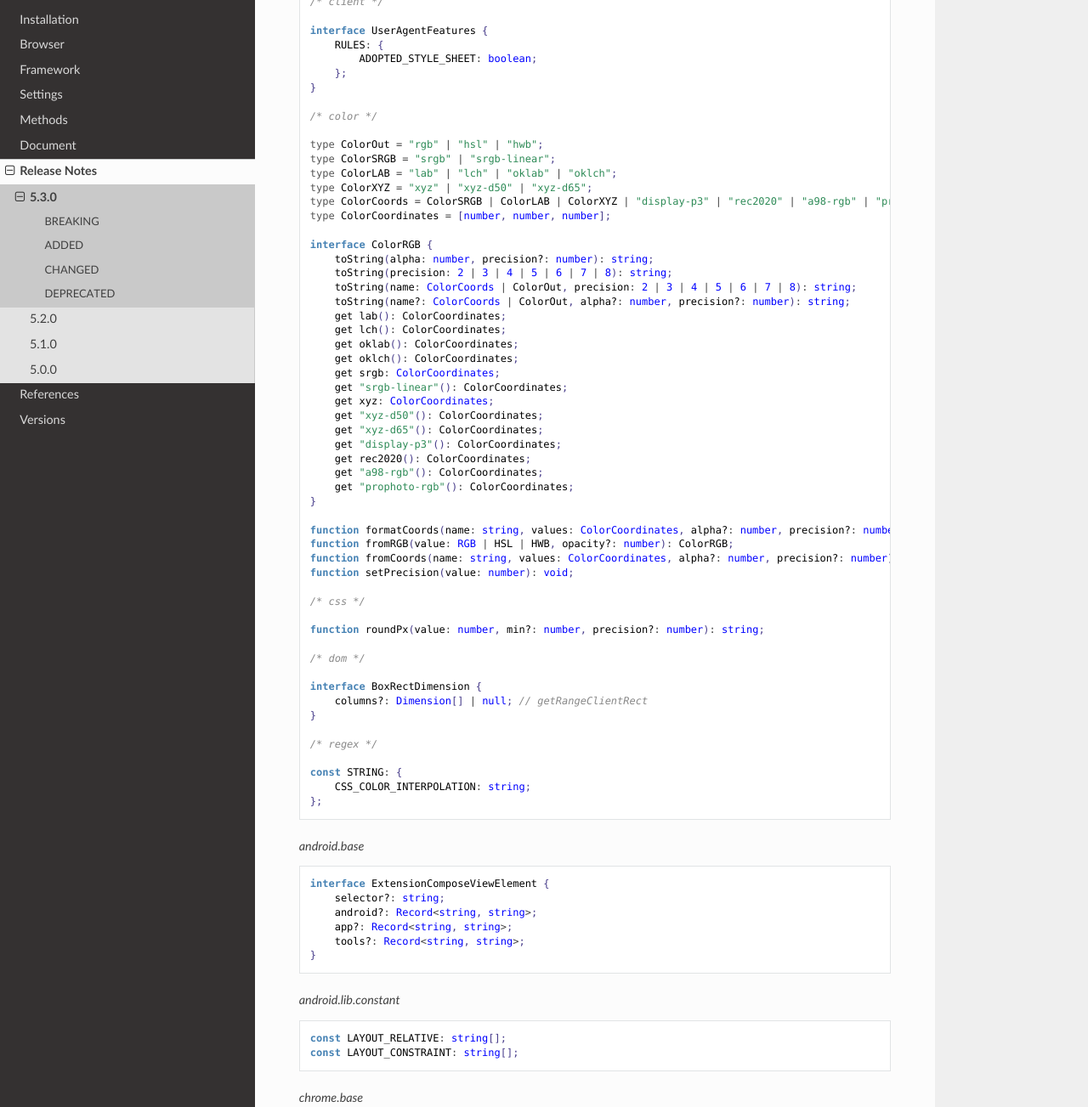
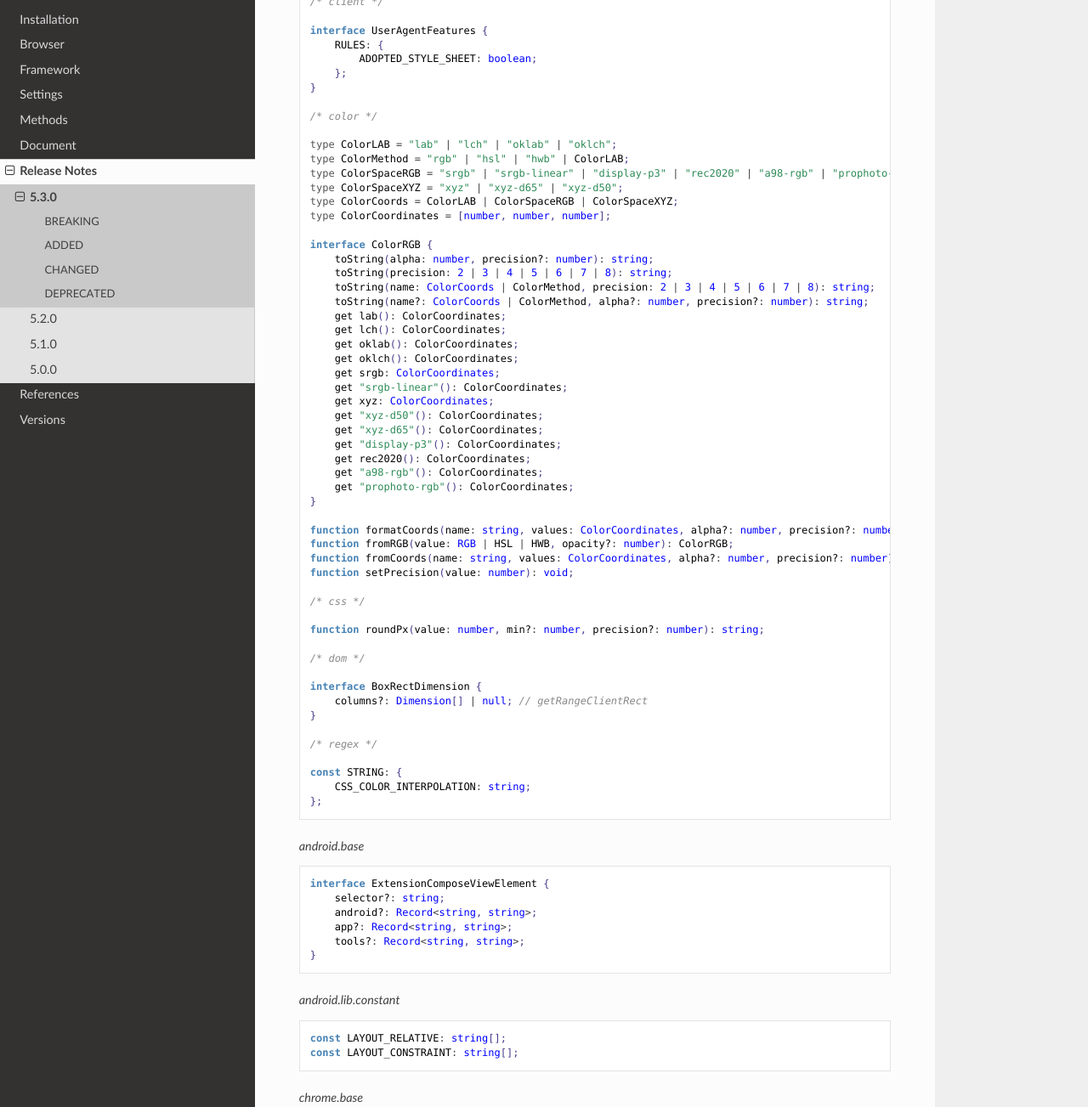
Before and after one commit to anpham6/android-docs, a Sphinx documentation site: the page built from source/release_notes/5.3.0.rst, in a window 1280 px wide and 1400 px high, scrolled down 2273 px, cut to the strip 97-1400 px from the top of the window. Shown: the whole strip at 85% size. Built offline with Sphinx 7.4.7 and the Read the Docs theme 2.0.0, drawn with Linux system fonts in a browser that asks for light colours; some of the changed text lies outside the part shown.

Commit message:
Release Notes: Latest modifications to API 5.3.0.

```diff
--- a/source/release_notes/5.3.0.rst
+++ b/source/release_notes/5.3.0.rst
@@ -144,18 +144,18 @@ ADDED
 
   /* color */
 
-  type ColorOut = "rgb" | "hsl" | "hwb";
-  type ColorSRGB = "srgb" | "srgb-linear";
   type ColorLAB = "lab" | "lch" | "oklab" | "oklch";
-  type ColorXYZ = "xyz" | "xyz-d50" | "xyz-d65";
-  type ColorCoords = ColorSRGB | ColorLAB | ColorXYZ | "display-p3" | "rec2020" | "a98-rgb" | "prophoto-rgb";
+  type ColorMethod = "rgb" | "hsl" | "hwb" | ColorLAB;
+  type ColorSpaceRGB = "srgb" | "srgb-linear" | "display-p3" | "rec2020" | "a98-rgb" | "prophoto-rgb";
+  type ColorSpaceXYZ = "xyz" | "xyz-d65" | "xyz-d50";
+  type ColorCoords = ColorLAB | ColorSpaceRGB | ColorSpaceXYZ;
   type ColorCoordinates = [number, number, number];
 
   interface ColorRGB {
       toString(alpha: number, precision?: number): string;
       toString(precision: 2 | 3 | 4 | 5 | 6 | 7 | 8): string;
-      toString(name: ColorCoords | ColorOut, precision: 2 | 3 | 4 | 5 | 6 | 7 | 8): string;
-      toString(name?: ColorCoords | ColorOut, alpha?: number, precision?: number): string;
+      toString(name: ColorCoords | ColorMethod, precision: 2 | 3 | 4 | 5 | 6 | 7 | 8): string;
+      toString(name?: ColorCoords | ColorMethod, alpha?: number, precision?: number): string;
       get lab(): ColorCoordinates;
       get lch(): ColorCoordinates;
       get oklab(): ColorCoordinates;
```
Also changed, not shown: other parts of source/release_notes/5.3.0.rst (+13 -9 lines), source/release_notes/5.1.1.rst (+6 -6 lines).
